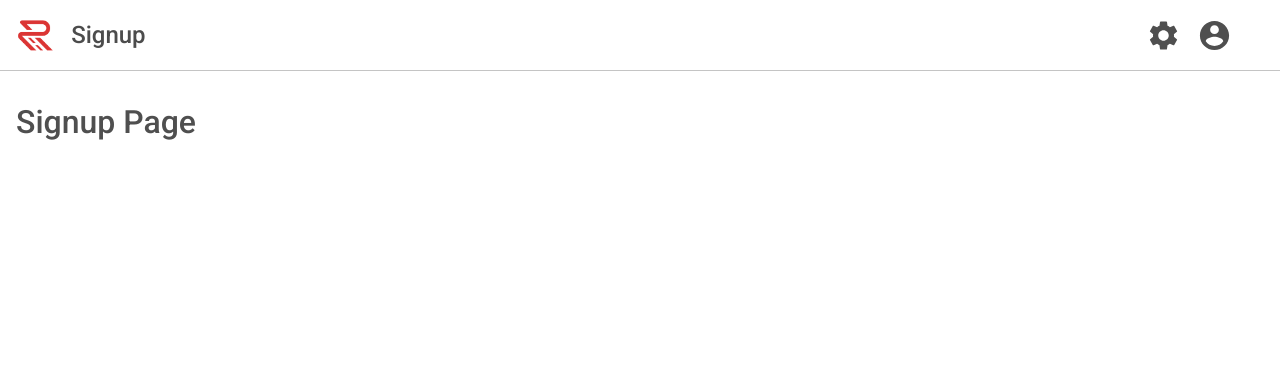
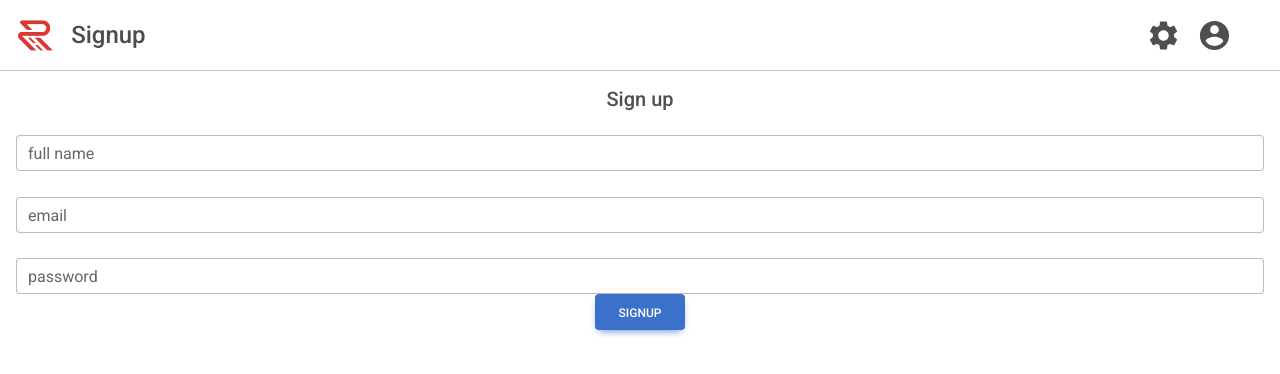
Before and after one commit to Lowe-Man/Red-Technologies-Frontend, a React (Create React App) app: page /signup in a window 1280 px wide. Shown: the top 374 px of the page. Built offline with nearby package versions, Linux system fonts and the light colour scheme.

Commit message:
feat: Signup User with Proper Response

```diff
--- a/public/index.html
+++ b/public/index.html
@@ -9,7 +9,6 @@
       name="description"
       content="Web site created using create-react-app"
     />
-    <link rel="apple-touch-icon" href="%PUBLIC_URL%/logo192.png" />
     <link href="https://use.fontawesome.com/releases/v5.15.1/css/all.css" rel="stylesheet" />
     <link href="https://fonts.googleapis.com/css?family=Roboto:300,400,500,700&display=swap" rel="stylesheet" />
     <!--
--- a/src/routes/login.tsx
+++ b/src/routes/login.tsx
@@ -1,10 +1,24 @@
 import Page from "../components/Page";
+import {MDBBtn, MDBCol, MDBContainer, MDBInput, MDBRow} from "mdb-react-ui-kit";
 
 export default function Login() {
     return (<Page headerTitle={"Login"}>
-            <main style={{padding: "1rem 0"}}>
-                <h2>Login Page</h2>
-            </main>
+            <form>
+                <p className="h5 text-center mb-4">Login</p>
+                <div className="grey-text">
+                    <MDBInput
+                        label="email"
+                        type="email"
+                    />
+                    <MDBInput
+                        label="password"
+                        type="password"
+                    />
+                </div>
+                <div className="text-center">
+                    <MDBBtn>Login</MDBBtn>
+                </div>
+            </form>
         </Page>
     );
 }
--- a/src/routes/signup.tsx
+++ b/src/routes/signup.tsx
@@ -1,10 +1,47 @@
 import Page from "../components/Page";
+import {MDBBtn, MDBCol, MDBContainer, MDBInput, MDBRow} from "mdb-react-ui-kit";
+import React, {FormEvent, useRef} from "react";
 
 export default function Signup() {
+    const [name, setName] = React.useState("");
+    const [email, setEmail] = React.useState("");
+    const [password, setPassword] = React.useState("");
+
+    const submitForm = (event: FormEvent<HTMLFormElement>) => {
+        event.preventDefault();
+        console.log(name, email, password);
+
+    }
+
     return (<Page headerTitle={"Signup"}>
-            <main style={{padding: "1rem 0"}}>
-                <h2>Signup Page</h2>
-            </main>
+            <form onSubmit={submitForm}>
+                <p className="h5 text-center mb-4">Sign up</p>
+                <div className="grey-text">
+                    <MDBInput
+                        label="full name"
+                        type="text"
+                        value={name}
+                        onChange={(event) => setName(event.target.value)}
+                    />
+                    <br/>
+                    <MDBInput
+                        label="email"
+                        type="email"
+                        value={email}
+                        onChange={(event) => setEmail(event.target.value)}
+                    />
+                    <br/>
+                    <MDBInput
+                        label="password"
+                        type="password"
+                        value={password}
+                        onChange={(event) => setPassword(event.target.value)}
+                    />
+                </div>
+                <div className="text-center">
+                    <MDBBtn>Signup</MDBBtn>
+                </div>
+            </form>
         </Page>
     );
 }
```
Also changed, not shown: public/logo192.png (deleted), public/logo512.png (deleted).
